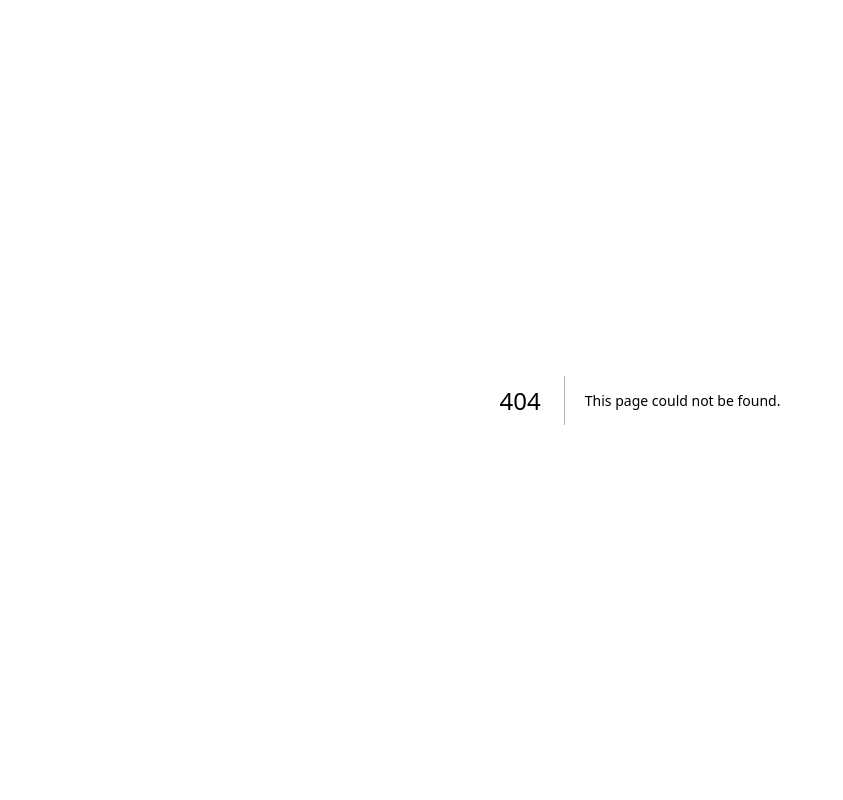
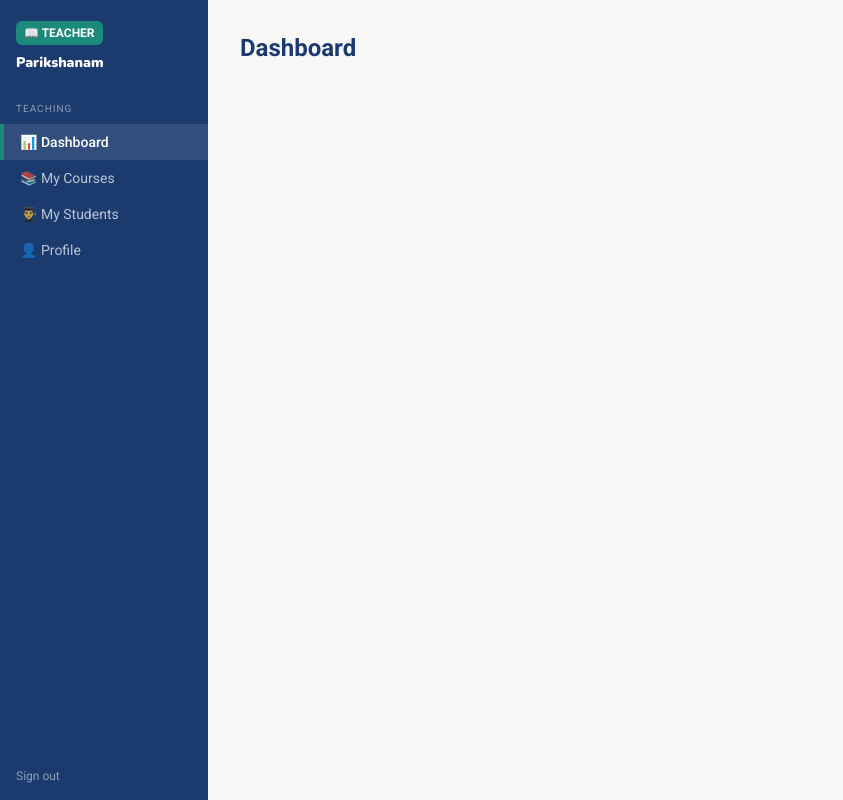
Before and after one commit to ashuwhy/parikshanam, a Next.js app in the folder apps/teacher/: page /dashboard in a window 1280 px wide. Before the commit this address had no page. Shown: the whole page, without its empty margins (0-843 px from the left). Built offline with nearby package versions, Linux system fonts and the light colour scheme; no server answers.

Commit message:
feat(teacher): sidebar layout and shell pages

```diff
--- /dev/null
+++ b/apps/teacher/src/app/(teacher)/courses/page.tsx
@@ -0,0 +1,7 @@
+export default function CoursesPage() {
+  return (
+    <div>
+      <h1 className="text-2xl font-bold text-brand-navy">My Courses</h1>
+    </div>
+  )
+}
--- /dev/null
+++ b/apps/teacher/src/app/(teacher)/dashboard/page.tsx
@@ -0,0 +1,7 @@
+export default function DashboardPage() {
+  return (
+    <div>
+      <h1 className="text-2xl font-bold text-brand-navy">Dashboard</h1>
+    </div>
+  )
+}
--- /dev/null
+++ b/apps/teacher/src/app/(teacher)/layout.tsx
@@ -0,0 +1,10 @@
+import { Sidebar } from '@/components/Sidebar'
+
+export default function TeacherLayout({ children }: { children: React.ReactNode }) {
+  return (
+    <div className="flex min-h-screen">
+      <Sidebar />
+      <main className="flex-1 p-8 bg-background overflow-auto">{children}</main>
+    </div>
+  )
+}
--- /dev/null
+++ b/apps/teacher/src/app/(teacher)/page.tsx
@@ -0,0 +1,5 @@
+import { redirect } from 'next/navigation'
+
+export default function Root() {
+  redirect('/dashboard')
+}
--- /dev/null
+++ b/apps/teacher/src/app/(teacher)/profile/page.tsx
@@ -0,0 +1,7 @@
+export default function ProfilePage() {
+  return (
+    <div>
+      <h1 className="text-2xl font-bold text-brand-navy">Profile</h1>
+    </div>
+  )
+}
--- /dev/null
+++ b/apps/teacher/src/app/(teacher)/students/page.tsx
@@ -0,0 +1,7 @@
+export default function StudentsPage() {
+  return (
+    <div>
+      <h1 className="text-2xl font-bold text-brand-navy">My Students</h1>
+    </div>
+  )
+}
--- /dev/null
+++ b/apps/teacher/src/components/Sidebar.tsx
@@ -0,0 +1,64 @@
+'use client'
+
+import Link from 'next/link'
+import { usePathname } from 'next/navigation'
+import { createClient } from '@/lib/supabase/client'
+import { useRouter } from 'next/navigation'
+
+const NAV = [
+  { href: '/dashboard', label: '📊 Dashboard' },
+  { href: '/courses', label: '📚 My Courses' },
+  { href: '/students', label: '👨‍🎓 My Students' },
+  { href: '/profile', label: '👤 Profile' },
+]
+
+export function Sidebar() {
+  const pathname = usePathname()
+  const router = useRouter()
+  const supabase = createClient()
+
+  async function handleSignOut() {
+    await supabase.auth.signOut()
+    router.push('/login')
+  }
+
+  return (
+    <aside className="w-52 min-h-screen bg-brand-navy flex flex-col flex-shrink-0">
+      <div className="px-4 py-5">
+        <span className="inline-block bg-brand-teal text-white text-xs font-bold px-2 py-1 rounded-md">
+          📖 TEACHER
+        </span>
+        <p className="text-white font-[family-name:var(--font-nunito-var)] font-black text-sm mt-2">
+          Parikshanam
+        </p>
+      </div>
+
+      <nav className="flex-1 py-2">
+        <p className="px-4 text-white/50 text-[10px] uppercase tracking-widest mb-2">Teaching</p>
+        {NAV.map(({ href, label }) => {
+          const active = pathname === href || pathname.startsWith(href + '/')
+          return (
+            <Link
+              key={href}
+              href={href}
+              className={`block px-4 py-2 text-sm ${
+                active
+                  ? 'bg-white/10 border-l-4 border-brand-teal text-white font-medium'
+                  : 'text-white/70 hover:text-white hover:bg-white/5 border-l-4 border-transparent'
+              }`}
+            >
+              {label}
+            </Link>
+          )
+        })}
+      </nav>
+
+      <button
+        onClick={handleSignOut}
+        className="m-4 text-white/50 text-xs hover:text-white/80 text-left"
+      >
+        Sign out
+      </button>
+    </aside>
+  )
+}
```
